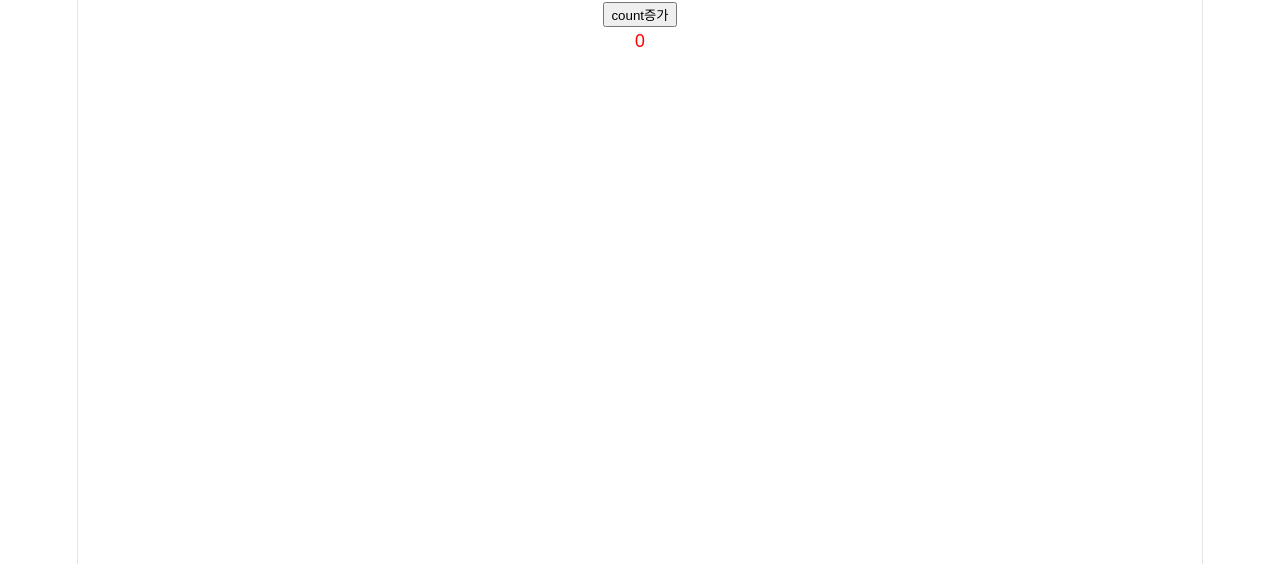
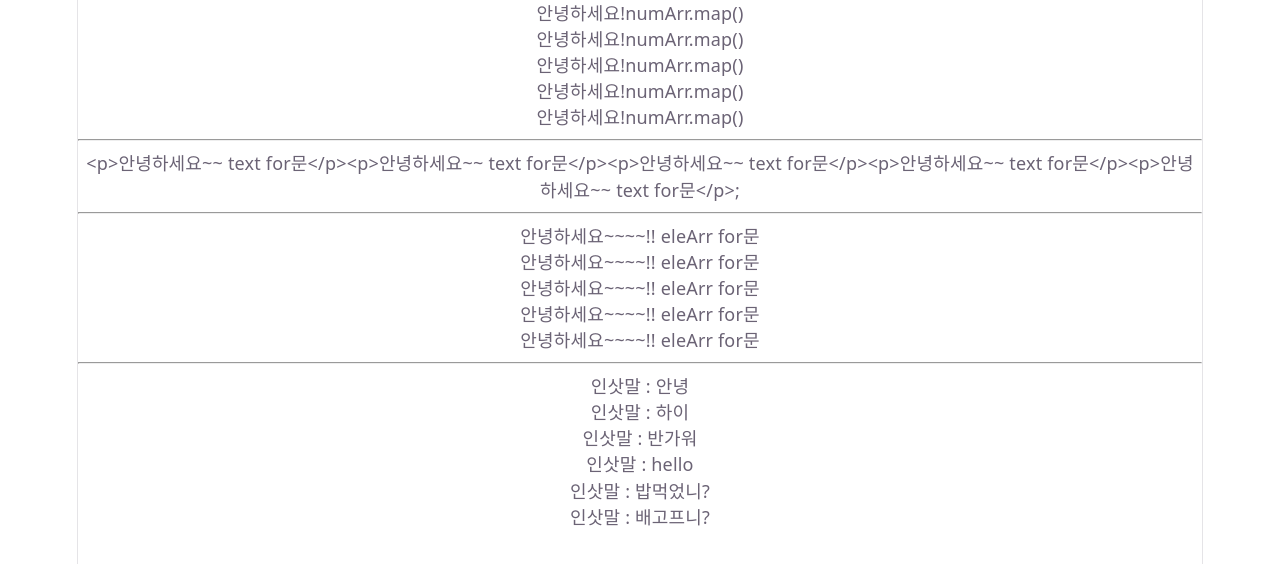
Before and after one commit to ugsuck2/4_week, a React (Vite) app in the folder react/react-study/: page / in a window 1280 px wide. Shown: the top 564 px of the page. Built offline with nearby package versions, Linux system fonts and the light colour scheme.

Commit message:
'리엑트 데이터 기반 반복처리'

```diff
--- /dev/null
+++ b/react/react-study/src/components/State02.jsx
@@ -0,0 +1,67 @@
+import {useState} from 'react'
+
+
+function State02 () {
+
+    // 요소들을 반복으로 화면에 표시
+
+    let numArr = [1,1,1,1,1]; // 단순 반복용도로 사용  -> 5회 반복
+
+    let text = ''
+
+    for(let i=1; i<=5; i++) {
+        text += '<p>안녕하세요~~ text for문</p>'  //단순 텍스트만 모이는 상태
+    }
+
+    //element 요소를 모아둔 배열
+
+    let eleArr = [];
+    for(let i=1; i<=5; i++) {
+        eleArr.push(<p>안녕하세요~~~~!!  eleArr for문</p>);
+    }
+
+    //실제 화면에 표시되도록 데이터를 사용하는 용도로 데이터 배열
+
+    let msgArr = ['안녕','하이','반가워','hello','밥먹었니?','배고프니?'];
+
+
+    return(
+
+
+        <div>
+
+            {
+                //for(let i=0;) 사용불가
+            }
+
+            {
+                numArr.map(()=>{
+                    return(
+                    <p>안녕하세요!numArr.map()</p>
+
+                    )
+                })
+            }
+
+            <hr></hr>
+            {text};
+
+            <hr/>
+            {eleArr}
+
+            <hr/>
+            {
+                msgArr.map((value)=>{
+                    return (
+                        <p>인삿말 : {value}</p>
+                    )
+                })
+            }
+
+
+
+        </div>
+    )
+}
+
+export default State02
--- a/react/react-study/src/main.jsx
+++ b/react/react-study/src/main.jsx
@@ -2,11 +2,13 @@ import { StrictMode } from 'react'
 import { createRoot } from 'react-dom/client'
 import './index.css'
 import Quiz01 from './quiz01/Quiz01.jsx'
+import State02 from './components/State02.jsx'
 // import TempApp from './TempApp.jsx'
 
 createRoot(document.getElementById('root')).render(
   <StrictMode>
-    <Quiz01 />
+    <State02/>
+    {/* <Quiz01 /> */}
     {/* <ProductInfo /> */}
     {/* <TempApp /> */}
   </StrictMode>,
--- a/react/react-study/src/quiz01/Quiz01.jsx
+++ b/react/react-study/src/quiz01/Quiz01.jsx
@@ -12,7 +12,7 @@ function Quiz01() {
 
                 setEven(even+2)
                 console.log(even);
-            }}>count증가</button>
+            }}>짝수출력</button>
             <p style={{color : 'red'}}>{even}</p>
         </div>
     )
```
